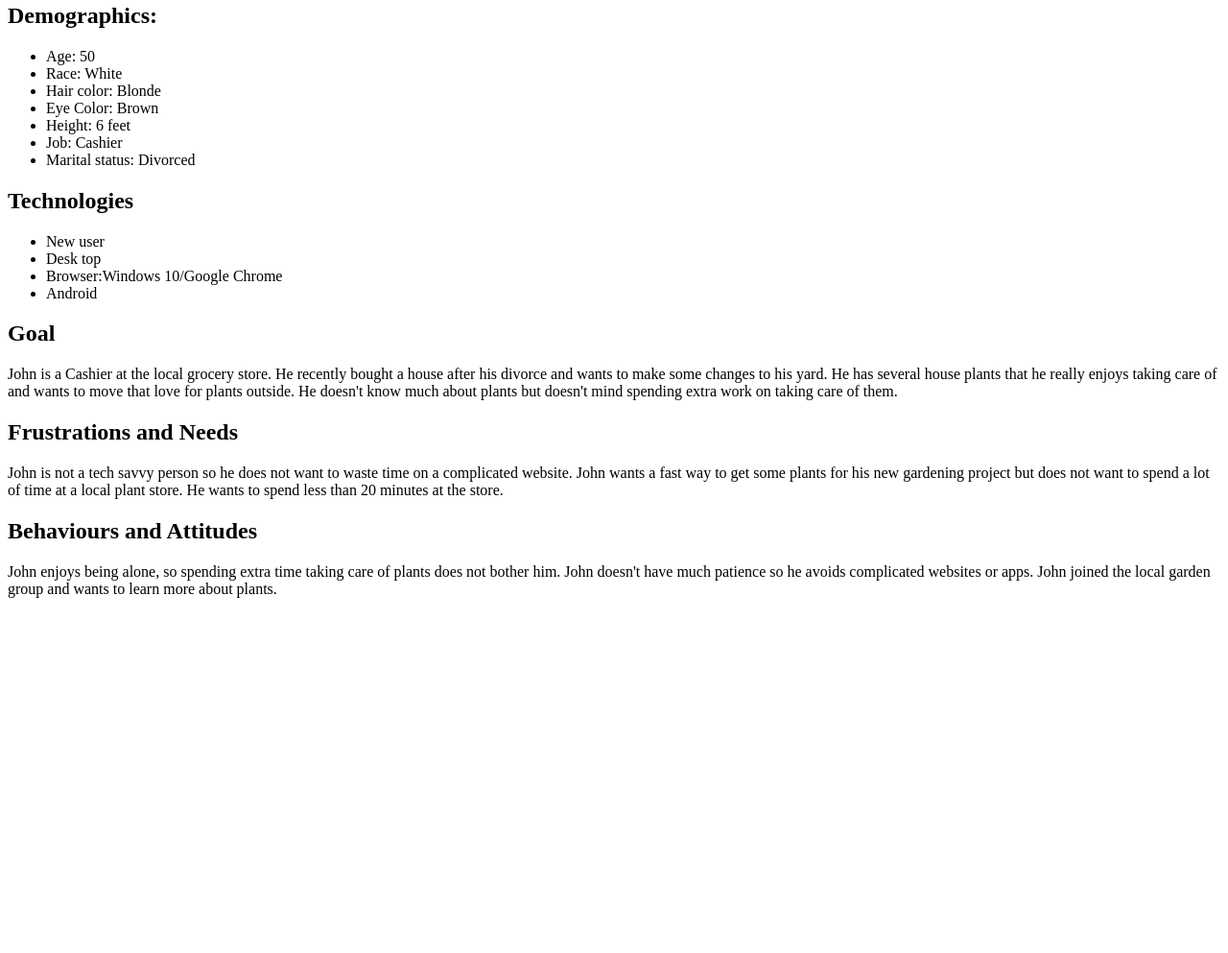
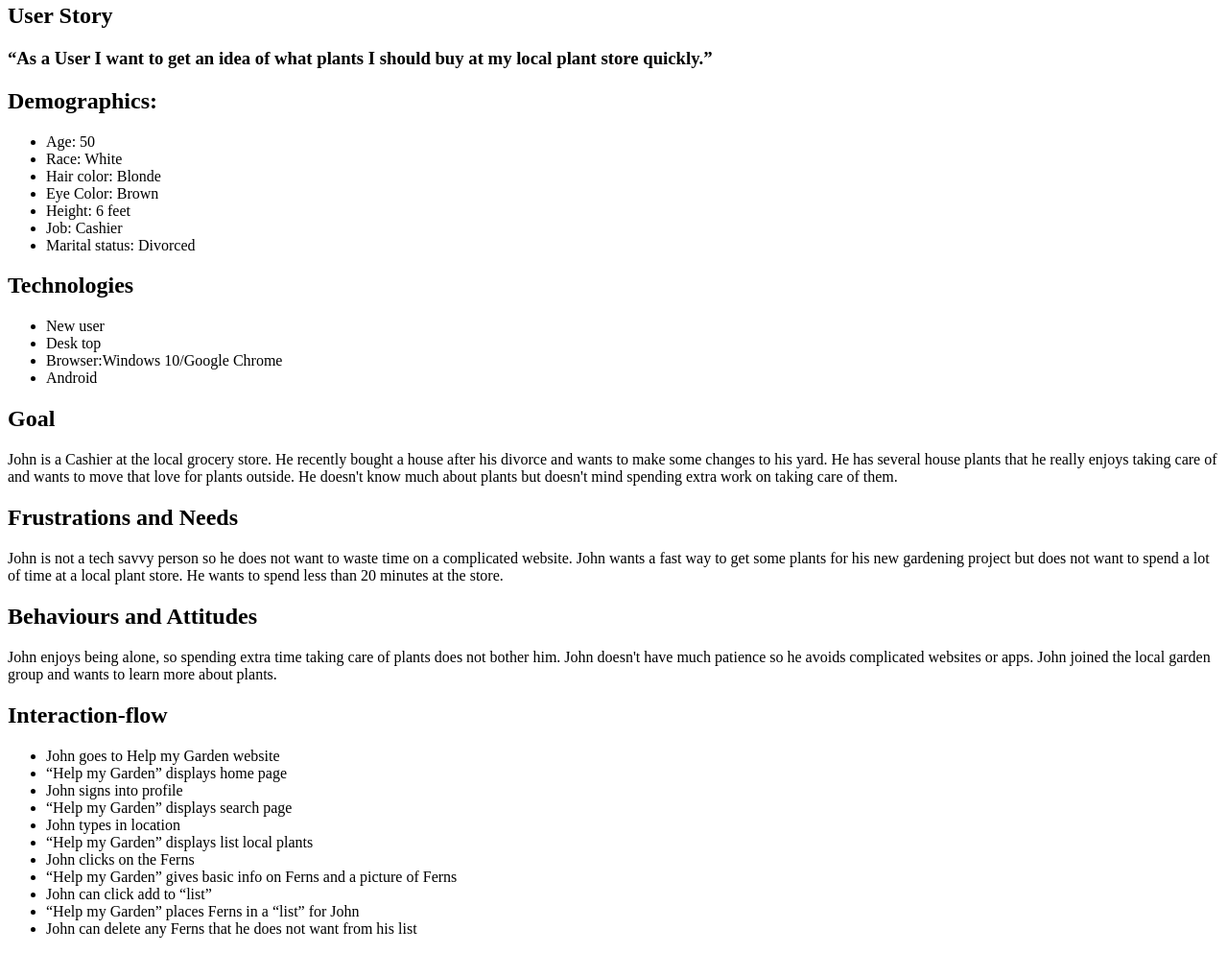
Before and after one commit to Help-My-Garden/help-my-garden-capstone, a plain HTML site: page epic/john.html in a window 1280 px wide. Shown: the part 351-1344 px from the top of the page at 96% size. Before the commit the page ends 990 px from the top, so only its background shows below. Drawn offline with Linux system fonts and the light colour scheme.

Commit message:
added interaction flow and user stories

```diff
--- a/epic/john.html
+++ b/epic/john.html
@@ -7,6 +7,9 @@
 <body>
 <h1>John Stevenson</h1>
 <img src=https://images.unsplash.com/photo-1514929781313-76fcbb2136b6?ixlib=rb-1.2.1&ixid=eyJhcHBfaWQiOjEyMDd9&auto=format&fit=crop&w=500&q=60 height="250">
+
+<h2>User Story</h2>
+<h3>“As a User I want to get an idea of what plants I should buy at my local plant store quickly.”</h3>
 
 <h2>Demographics:</h2>
 <ul>
@@ -37,6 +40,21 @@
 <p>John enjoys being alone, so spending extra time taking care of plants does not bother him.
     John doesn't have much patience so he avoids complicated websites or apps.  John joined the local garden group and wants to learn more about plants.
 </p>
+<h2>Interaction-flow</h2>
+<ul>
+    <li>John goes to Help my Garden website</li>
+    <li>“Help my Garden” displays home page</li>
+    <li>John signs into profile</li>
+    <li>“Help my Garden” displays search page</li>
+    <li>John types in location</li>
+    <li>“Help my Garden” displays list local plants</li>
+    <li>John clicks on the Ferns</li>
+    <li>“Help my Garden” gives basic info on Ferns and a picture of Ferns</li>
+    <li>John can click add to “list”</li>
+    <li>“Help my Garden” places Ferns in a “list” for John</li>
+    <li>John can delete any Ferns that he does not want from his list</li>
+</ul>
+
 </body>
 </html>
 
```
Also changed, not shown: epic/lydia.html (+16 -0 lines), epic/martha.html (+19 -0 lines).
